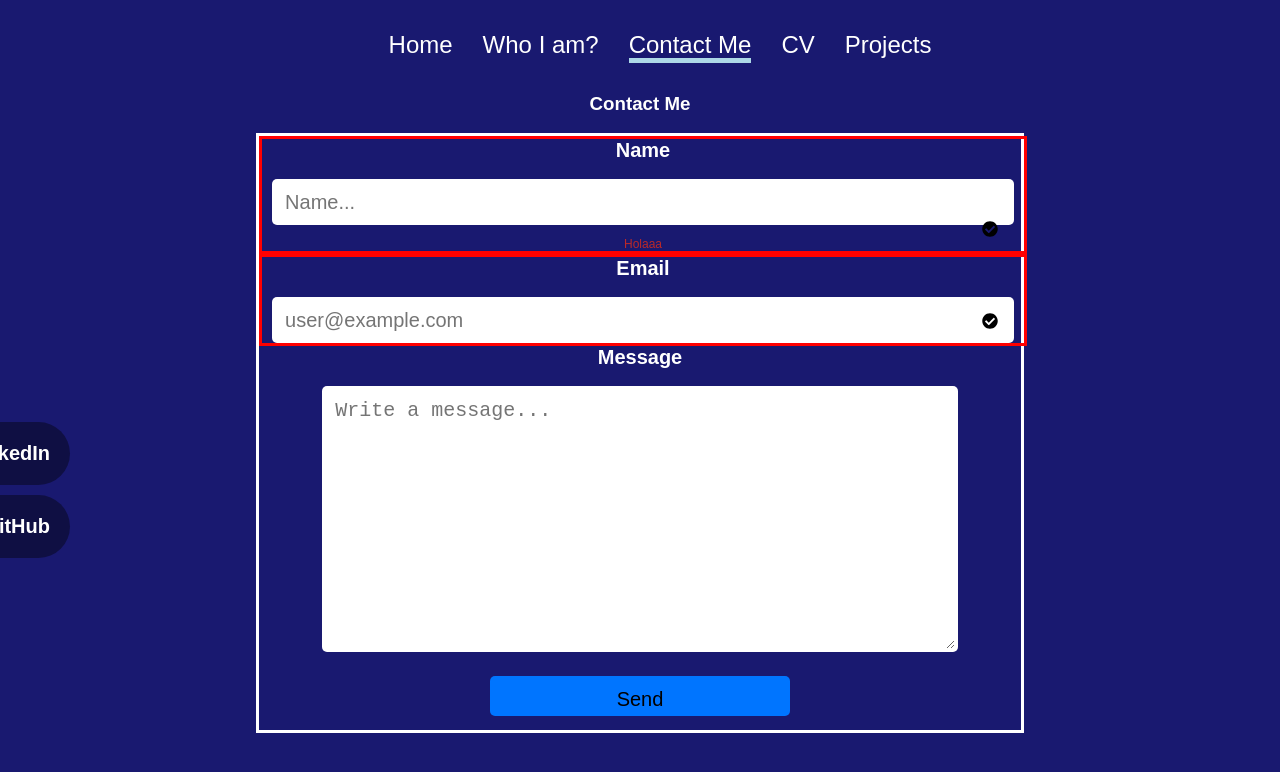
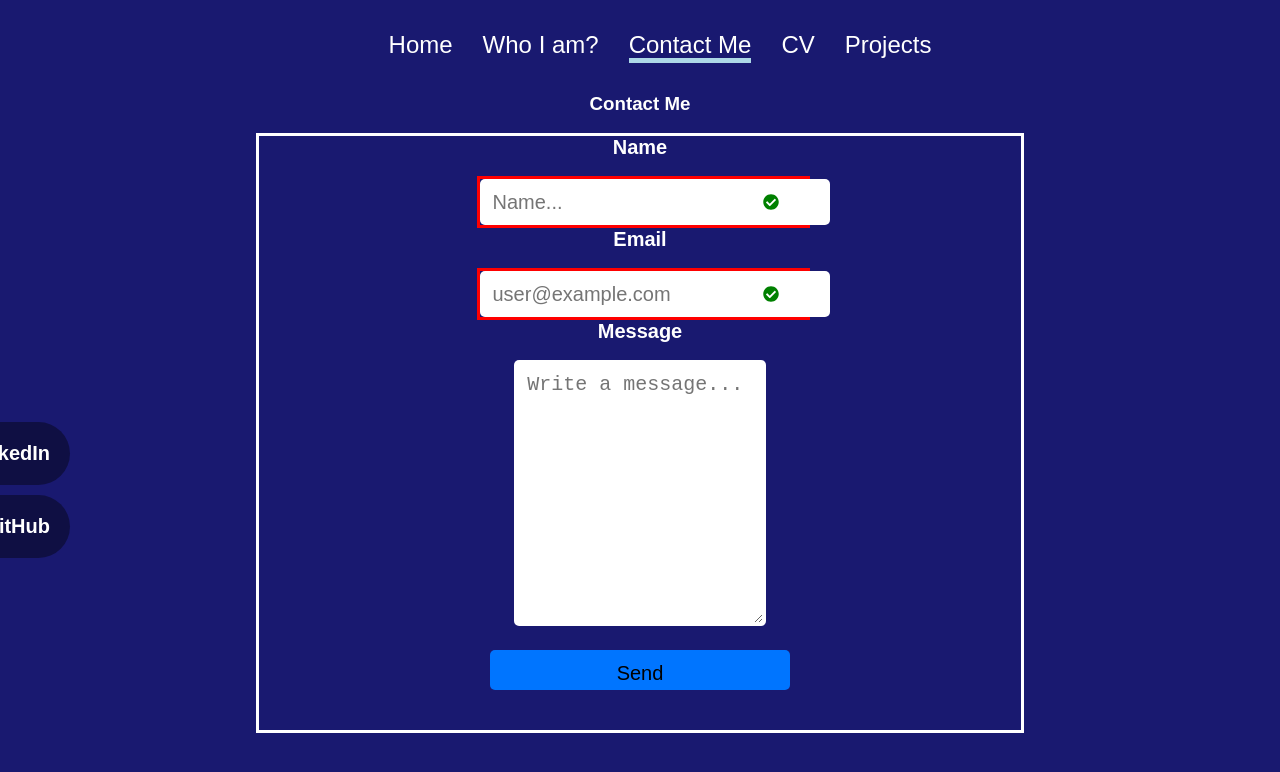
Before and after one commit to machux21/Portfolio, a React (Create React App) app: page /contact in a window 1280 px wide. Shown: the top 772 px of the page. Built offline with nearby package versions, Linux system fonts and the light colour scheme.

Commit message:
helpers file created, new changes in Contact

```diff
--- /dev/null
+++ b/src/Helpers.js
@@ -0,0 +1,6 @@
+/*function validate(inputs){
+  const errors = {};
+  if(){
+
+  }
+}*/
--- a/src/components/MainComponents/Contact.jsx
+++ b/src/components/MainComponents/Contact.jsx
@@ -26,28 +26,33 @@ export default function () {
     <div>
       <h3>Contact Me</h3>
       <Form onSubmit={handleSubmit}>
-        <div className="name-email">
+        <div>
           <label htmlFor="name">Name</label>
-          <input
-            id="name"
-            name="name"
-            type="text"
-            placeholder="Name..."
-            onChange={handleChange}
-          />
-          <Icon icon={faCheckCircle} />
-          <p>Holaaa</p>
+          <GrupoInput>
+            <Input
+              id="name"
+              name="name"
+              type="text"
+              placeholder="Name..."
+              onChange={handleChange}
+            />
+            <Icon icon={faCheckCircle} />
+          </GrupoInput>
+          {false && <p>Holaaa</p>}
         </div>
-        <div className="name-email">
+        <div>
           <label htmlFor="email">Email</label>
-          <input
-            id="email"
-            type="email"
-            name="email"
-            placeholder="user@example.com"
-            onChange={handleChange}
-          />
-          <Icon icon={faCheckCircle} />
+          <GrupoInput>
+            <Input
+              id="email"
+              type="email"
+              name="email"
+              placeholder="user@example.com"
+              onChange={handleChange}
+            />
+            <Icon icon={faCheckCircle} />
+          </GrupoInput>
+          {false && <p>Chauu</p>}
         </div>
         <div className="message">
           <label htmlFor="message">Message</label>
@@ -77,7 +82,7 @@ const Form = styled.form`
   margin: 0 auto;
   display: flex;
   flex-direction: column;
-
+  align-items: center;
   label {
     display: block;
     font-weight: 700;
@@ -85,30 +90,6 @@ const Form = styled.form`
     min-height: 40px;
     cursor: pointer;
   }
-
-  .name-email {
-    position: relative;
-    z-index: 90;
-    width: 100%;
-    border: 3px solid red;
-    input {
-      width: 90%;
-      height: 40px;
-      margin: 0 auto;
-      line-height: 40px;
-      font-size: 20px;
-      padding: 0 40px 0 10px;
-      border-radius: 5px;
-      border: 3px solid transparent;
-      transition: 0.3s ease all;
-      &:focus {
-        border: 3px solid ${colors.border};
-        outline: none;
-        box-shadow: 3px 0px 30px ${colors.border};
-      }
-    }
-  }
-
   .message {
     z-index: 90;
     margin-bottom: 20px;
@@ -123,6 +104,7 @@ const Form = styled.form`
       &:focus {
         outline: none;
         border: 3px solid ${colors.border};
+        box-shadow: 3px 0px 30px ${colors.border};
       }
     }
   }
@@ -130,6 +112,7 @@ const Form = styled.form`
     font-size: 12px;
     color: ${colors.error};
     margin-bottom: 0;
+    display: none;
   }
   button {
     margin: 0 auto;
@@ -142,11 +125,33 @@ const Form = styled.form`
     background-color: ${colors.border};
   }
 `;
+const GrupoInput = styled.div`
+  position: relative;
+  z-index: 90;
+  width: 100%;
+  border: 3px solid red;
+`;
+const Input = styled.input`
+  width: 90%;
+  height: 40px;
+  margin: 0 auto;
+  line-height: 40px;
+  font-size: 20px;
+  padding: 0 40px 0 10px;
+  border-radius: 5px;
+  border: 3px solid transparent;
+  transition: 0.3s ease all;
+  &:focus {
+    border: 3px solid ${colors.border};
+    outline: none;
+    box-shadow: 3px 0px 30px ${colors.border};
+  }
+`;
 const Icon = styled(FontAwesomeIcon)`
   position: absolute;
-  right: 26px;
-  bottom: 14px;
+  right: 28px;
+  bottom: 15px;
   z-index: 110;
-  color: black;
+  color: green;
   font-size: 16px;
 `;
```
